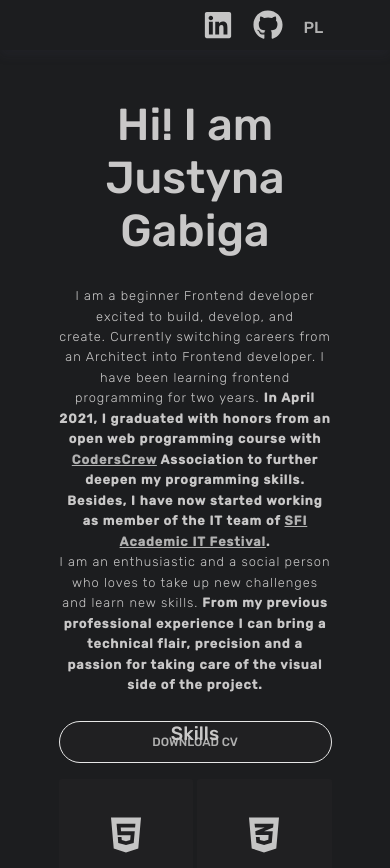
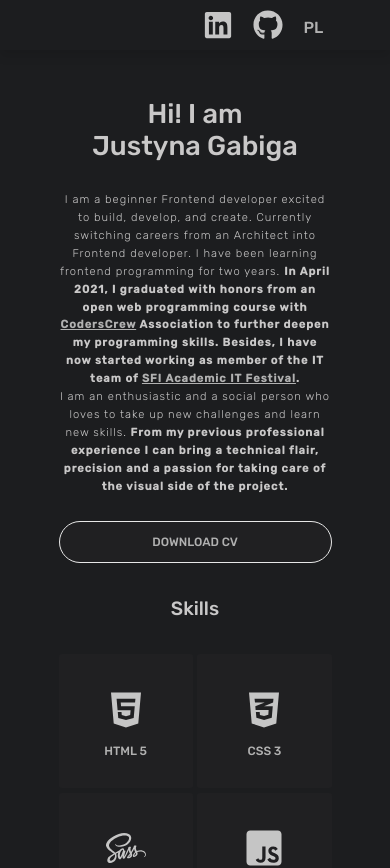
Before and after one commit to JotGabiga/Portfolio-v4, a React (Create React App) app: page / in a window 390 px wide. Shown: the top 868 px of the page. Built offline with nearby package versions, Linux system fonts and the light colour scheme.

Commit message:
Mobile view bugs resolved

```diff
--- a/src/components/Home/Home.scss
+++ b/src/components/Home/Home.scss
@@ -50,7 +50,6 @@
   @include containerStyle(7% 0vw 7% 0vh, row, 0vh 15% 0vh 15%);
 }
 .mainSection {
-  height: 100%;
   display: flex;
   flex-direction: column;
   width: 50%;
--- a/src/components/SocialMediaBar/SocialMediaBar.scss
+++ b/src/components/SocialMediaBar/SocialMediaBar.scss
@@ -60,7 +60,7 @@ h4 {
     padding-top: 0px;
     width: 100%;
     height: 50px;
-    box-shadow: 0px 6px 10px rgba(68, 67, 98, 0.1);
+    box-shadow: 0px 6px 10px rgba(0, 0, 0, 0.1);
     z-index: 2;
   }
   .socialLinks {
--- a/src/variables/variables.scss
+++ b/src/variables/variables.scss
@@ -118,7 +118,7 @@ $text-font-family: "Rubik", sans-serif;
 // TEXT - 600px - 900px
 
 @mixin header1_900() {
-  font-size: 3.1rem;
+  font-size: 2.9rem;
 }
 @mixin header2_900() {
   font-size: 1.4rem;
@@ -139,7 +139,7 @@ $text-font-family: "Rubik", sans-serif;
 // TEXT - 450px - 600px
 
 @mixin header1_600() {
-  font-size: 2.9rem;
+  font-size: 2.5rem;
 }
 @mixin header2_600() {
   font-size: 1.3rem;
@@ -159,7 +159,7 @@ $text-font-family: "Rubik", sans-serif;
 // TEXT - 0px - 450px
 
 @mixin header1_450() {
-  font-size: 2.8rem;
+  font-size: 1.7rem;
 }
 @mixin header2_450() {
   font-size: 1.2rem;
@@ -171,7 +171,7 @@ $text-font-family: "Rubik", sans-serif;
   font-size: 0.8rem;
 }
 @mixin text_450() {
-  font-size: 0.8rem;
+  font-size: 0.7rem;
 }
 @mixin buttonText_450() {
   font-size: 0.75em;
```
